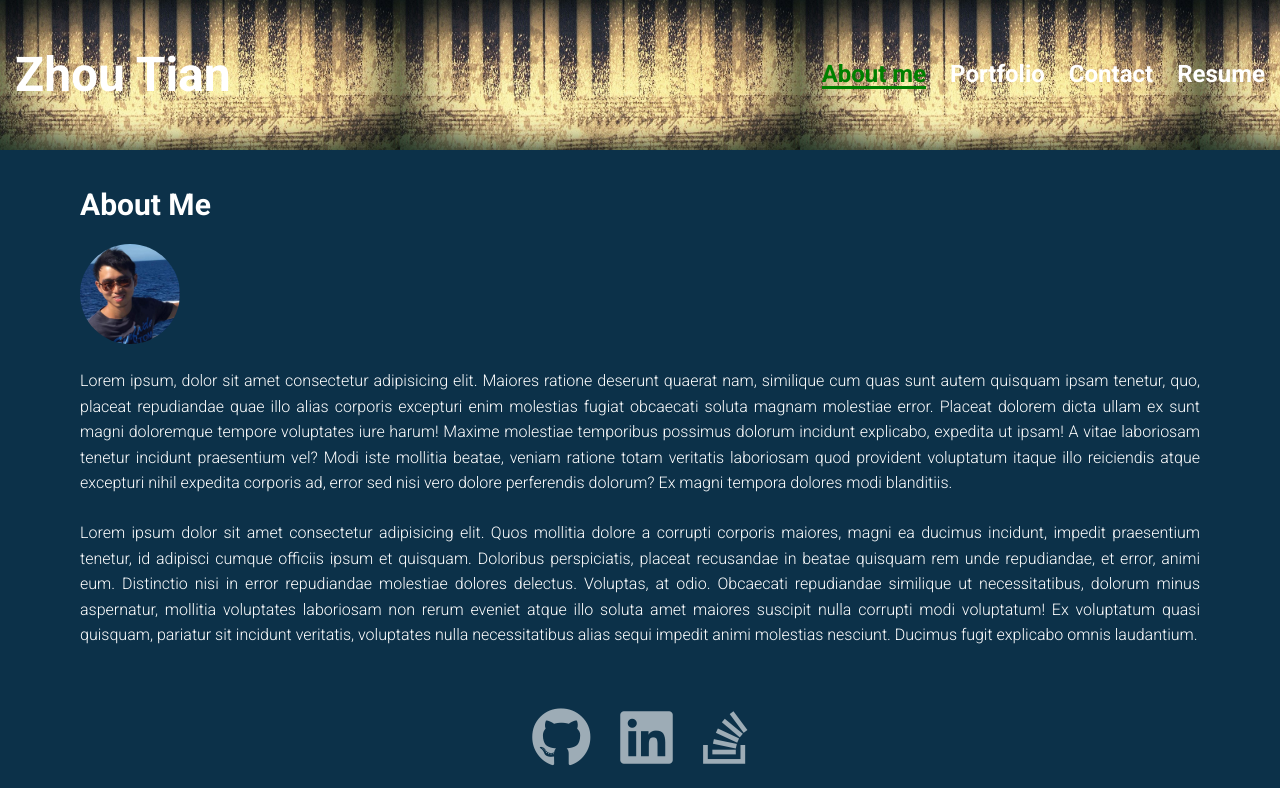
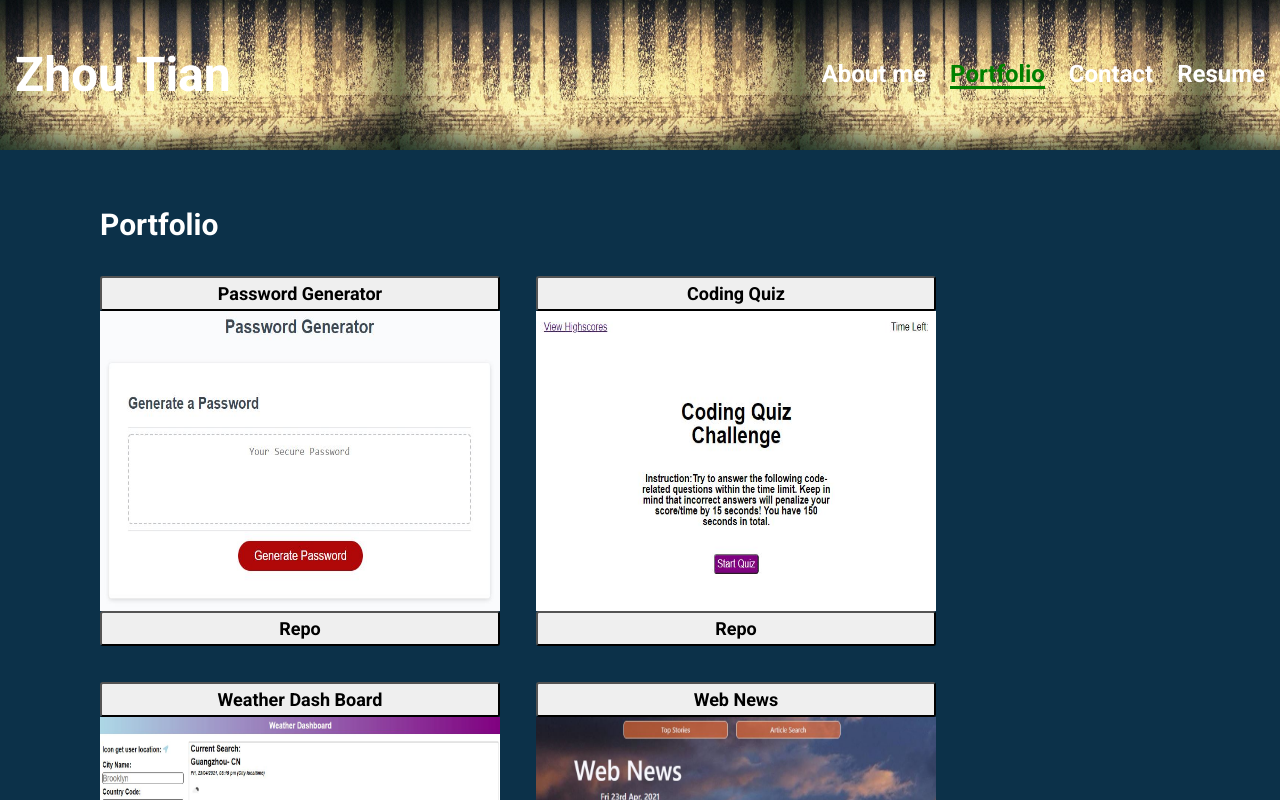
Before and after one commit to ZhouTian0716/zt-react-portfolio, a React (Create React App) app: page / in a window 1280 px wide. Shown: the top 800 px of the page. Built offline with nearby package versions, Linux system fonts and the light colour scheme.

Commit message:
contact notification message pending

```diff
--- a/src/components/portfolio/card/Card.jsx
+++ b/src/components/portfolio/card/Card.jsx
@@ -1,21 +1,15 @@
-import myIcon from './img/1.jpg';
+
 import "./Card.scss"
 
-
-
-export default function card({card}) {
+export default function card({ id, title, deployUrl, repoUrl }) {
 
 
     return (
-        <div className="card" style={{backgroundImage:'url('+ myIcon +')'}}>
 
-
-
-            <h3>{card.title}</h3>
-
-
-            <h6>{card.deployUrl}</h6>
-            <h6>{card.img}</h6>
+        <div className="card">
+            <button><a href={deployUrl} target="_blank" rel="noreferrer">{title}</a></button>
+            <img src={require(`./img/${id}.jpg`).default} height={300} width={400} alt={title}/>
+            <button><a href={repoUrl} target="_blank" rel="noreferrer">Repo</a></button>
         </div>
     )
 }
--- a/src/components/portfolio/card/Card.scss
+++ b/src/components/portfolio/card/Card.scss
@@ -1,13 +1,13 @@
 .cards {
+    padding-top: 36px;
     display:flex;
     flex-wrap: wrap;
+    justify-items: center;
     row-gap: 36px;
     column-gap: 36px;
 }
 
 .card {
-    height:300px;
-    width: 500px;
-    background-repeat: no-repeat;
-    background-size:contain;
+    display:flex;
+    flex-direction: column;
 }
--- a/src/components/portfolio/card/Cards.jsx
+++ b/src/components/portfolio/card/Cards.jsx
@@ -1,40 +1,50 @@
 import Card from "./Card.jsx"
 import "./Card.scss"
 
-
 const cards = [
     {
+        id:"1",
         title: 'Password Generator',
-        img:'./img/1.jpg',
         deployUrl: 'https://zhoutian0716.github.io/bootcamp-assignment-week3/',
         repoUrl:'https://github.com/ZhouTian0716/bootcamp-assignment-week3.git'
     },
     {
+        id:"2",
         title: 'Coding Quiz',
-        img:'./img/2.jpg',
         deployUrl: 'https://zhoutian0716.github.io/bootcamp-assignment-week4/',
         repoUrl:'https://github.com/ZhouTian0716/bootcamp-assignment-week4.git'
     },
     {
+        id:"3",
         title: 'Weather Dash Board',
-        img:'./img/3.jpg',
         deployUrl: 'https://zhoutian0716.github.io/Weather-Dashboard/',
         repoUrl:'https://github.com/ZhouTian0716/project1-08'
     },
     {
+        id:"4",
         title: 'Web News',
-        img:'./img/4.jpg',
         deployUrl: 'https://zhoutian0716.github.io/project1-08/',
         repoUrl:'https://github.com/ZhouTian0716/Weather-Dashboard'
     },
-
+    {
+        id:"5",
+        title: 'ThyWill PDF Generator',
+        deployUrl: 'https://thy-will.herokuapp.com/',
+        repoUrl:'https://github.com/Forester93/thy-will'
+    },
+    {
+        id:"6",
+        title: 'Web Dev Blog',
+        deployUrl: 'https://web-dev-bbs.herokuapp.com/',
+        repoUrl:'https://github.com/ZhouTian0716/WebDevBlog'
+    },
 ];
 
 export default function Cards() {
     return (
         <div className="cards">
-            {cards.map((card, index) => (
-                <Card key={index} card={card}/>
+            {cards.map((card) => (
+                <Card key={card.id} id={card.id} title={card.title} deployUrl={card.deployUrl} repoUrl={card.repoUrl}/>
             ))}
         </div>
     )
--- a/src/components/resume/Resume.jsx
+++ b/src/components/resume/Resume.jsx
@@ -1,10 +1,11 @@
+import myCV from './RESUME.pdf';
 import "./Resume.scss"
 
 export default function resume() {
     return (
         <div className="resume">
             <h1>Resume</h1>
-            <button>Download</button>
+            <button><a href={myCV} target="_blank" rel="noreferrer">My CV</a></button>
             <h2>Front-end Proficiencies</h2>
             <ul>
                 <li>HTML</li>
--- a/src/components/sectionContainer/SectionContainer.jsx
+++ b/src/components/sectionContainer/SectionContainer.jsx
@@ -7,7 +7,7 @@ import Resume from "../resume/Resume.jsx";
 import "./SectionContainer.scss"
 
 export default function SectionContainer() {
-  const [currentPage, setCurrentPage] = useState('AboutMe');
+  const [currentPage, setCurrentPage] = useState('Portfolio');
 
   const renderPage = () => {
     if (currentPage === 'AboutMe') {
--- a/src/reset.css
+++ b/src/reset.css
@@ -41,5 +41,6 @@ ul {
 }
 
 a{
+  text-decoration: none;
   color: inherit;
 }
```
Also changed, not shown: 1 other file (tests, documents, lock files or other folders).
